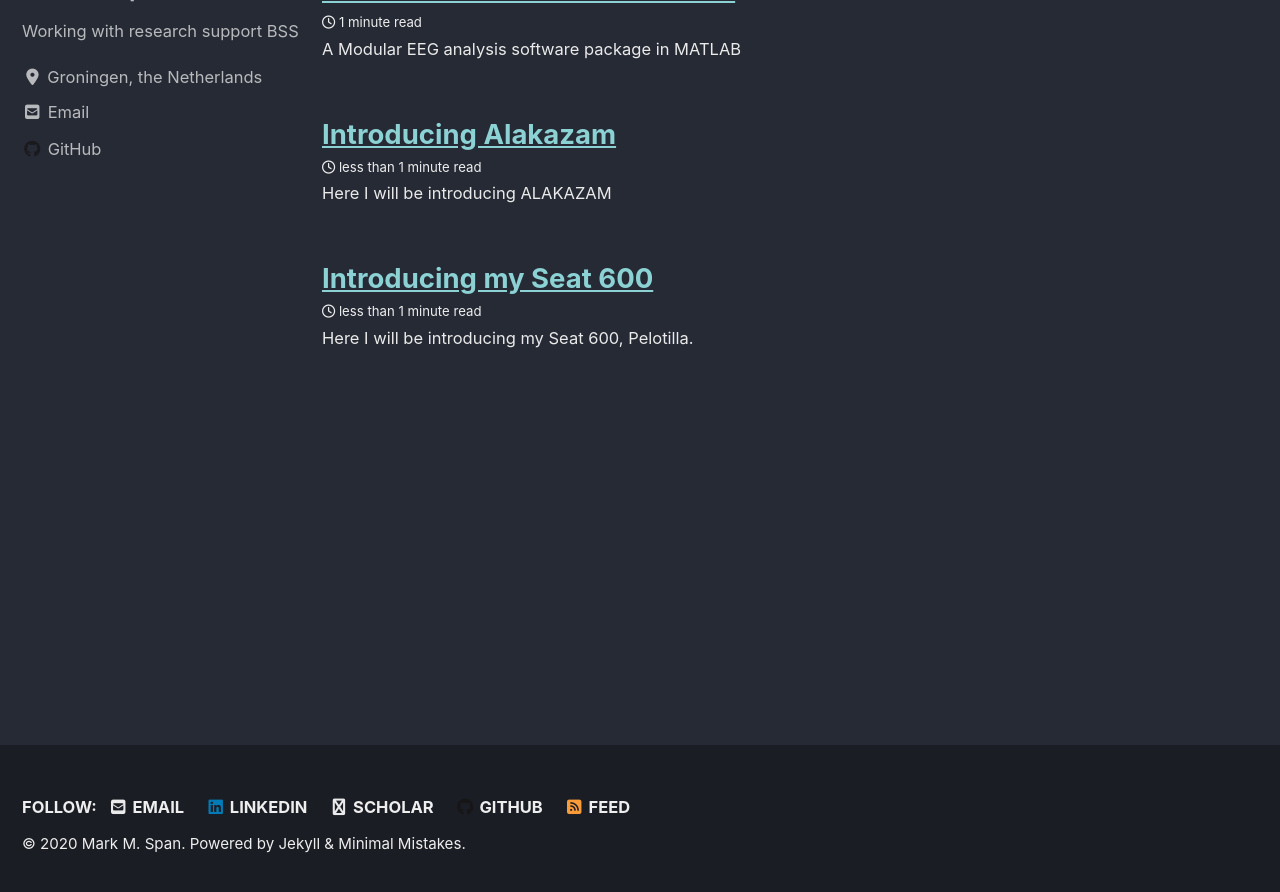
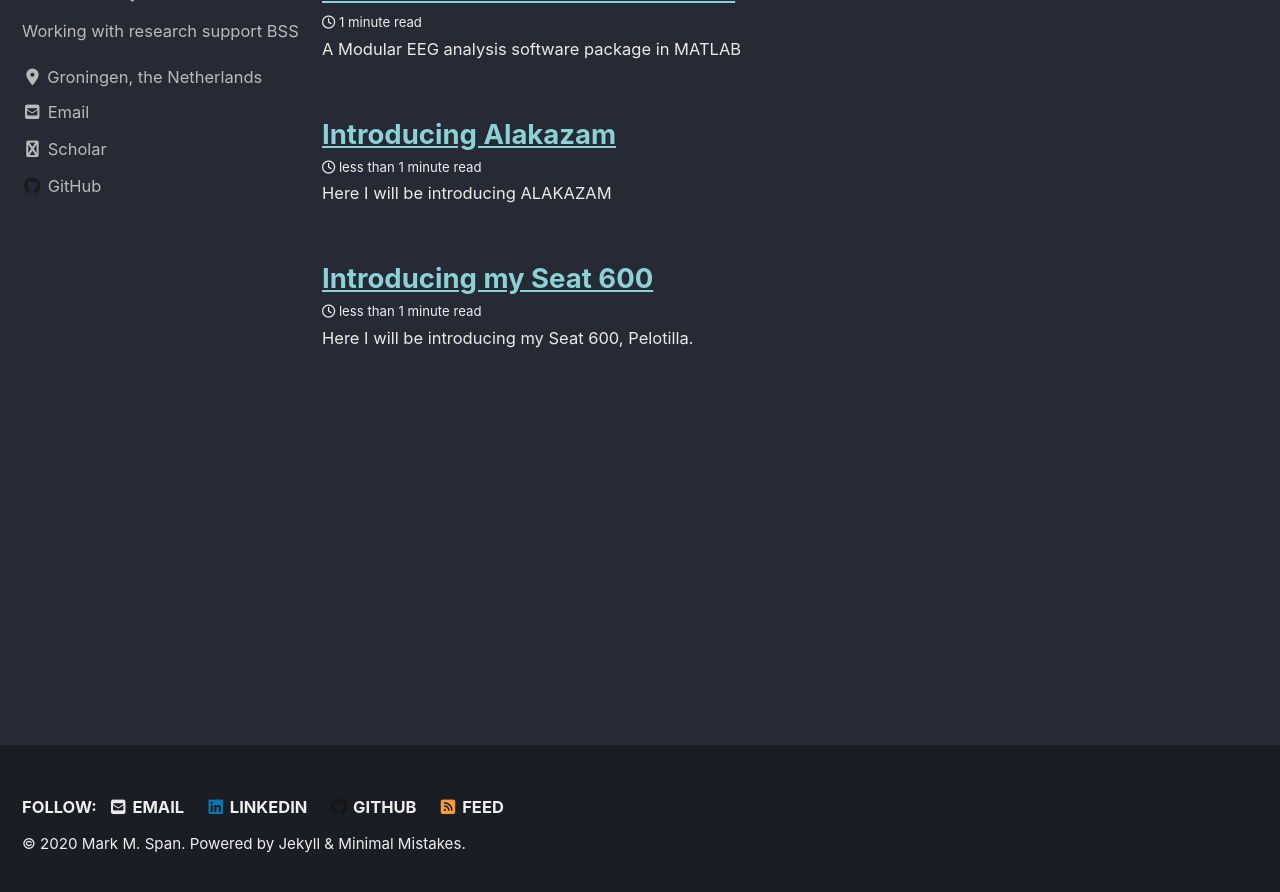
Before and after one commit to markspan/markspan.github.io, a Jekyll site: the page built from index.html, in a window 1280 px wide and 900 px high, scrolled down 628 px. Shown: the top 892 px of the window. Built offline with Jekyll 4.4.1, drawn with Linux system fonts in a browser that asks for light colours; cached includes are drawn as plain includes; nearby versions of some CDN libraries; the list of posts is cut into pages by our own code.

Commit message:
Alakazam

```diff
--- a/_config.yml
+++ b/_config.yml
@@ -108,12 +108,9 @@
     - label: "Twitter"
       icon: "fab fa-fw fa-twitter-square"
       # url: "https://twitter.com/"
-    - label: "Facebook"
-      icon: "fab fa-fw fa-facebook-square"
-      # url: "https://facebook.com/"
-  #  - label: "GitHub Pages"
-  #    icon: "fab fa-fw fa-github"
-  #    url: "https://markspan.github.io/"
+    - label: "Scholar"
+      icon: "fab fa-fw fa-address-book"
+      url: https://scholar.google.nl/citations?user=kGB7OMcAAAAJ&hl=en&oi=ao
     - label: "GitHub"
       icon: "fab fa-fw fa-github"
       url: "https://github.com/markspan"
@@ -127,9 +124,6 @@
     - label: "LinkedIn"
       icon: "fab fa-fw fa-linkedin"
       url: https://www.linkedin.com/in/markspan/
-    - label: "Scholar"
-      icon: "fab fa-fw fa-address-book"
-      url: https://scholar.google.nl/citations?user=kGB7OMcAAAAJ&hl=en&oi=ao
     - label: "GitHub"
       icon: "fab fa-fw fa-github"
       url: "https://github.com/markspan"
```
